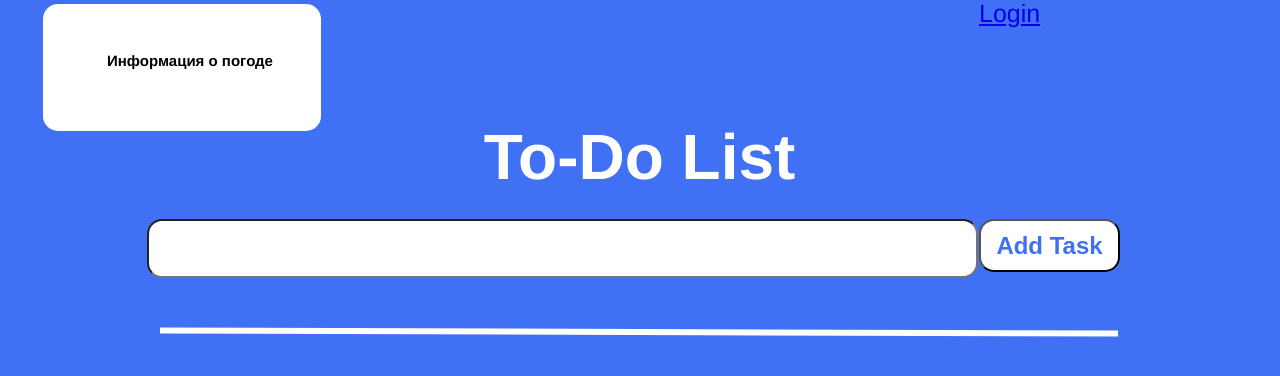
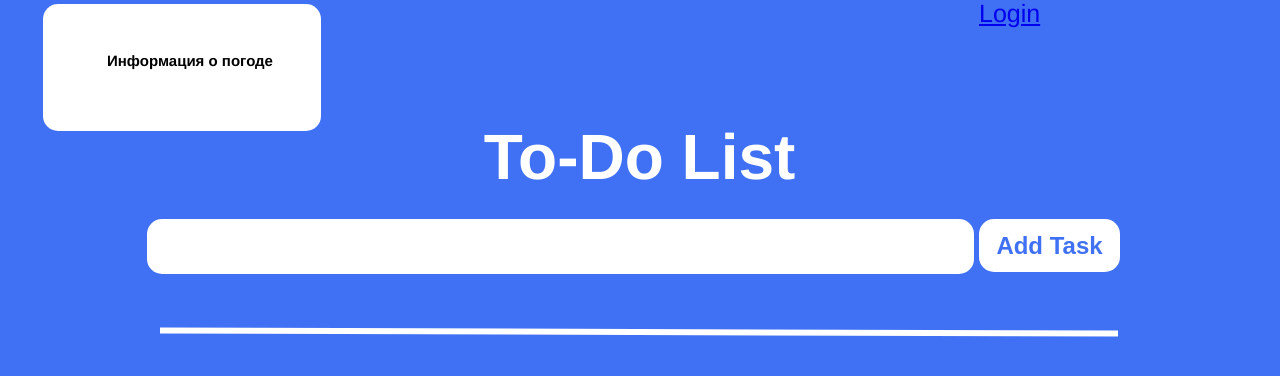
Before and after one commit to ZeroHero-King/flask, a Flask app: template templates/todo_list.html in a window 1280 px wide. Shown: the part 20-396 px from the top of the page. Run offline with Flask 3, Linux system fonts and the light colour scheme; the template is opened without the code that fills it, so the values that code supplies are empty.

Commit message:
Please enter the commit message for your changes. Lines starting with '#' will be ignored, and an empty message aborts the commit.
On branch main
Your branch is up to date with 'origin/main'.

Changes to be committed:
	modified:   database/users.sqlite3
	modified:   static/todo_list.css

```diff
--- a/static/todo_list.css
+++ b/static/todo_list.css
@@ -86,6 +86,7 @@ body, html {
     line-height: 18px;
     text-align: center;
     color: #4071F4;
+    border: none;
   }
 
   .task-input {
@@ -103,6 +104,7 @@ body, html {
     top: 239px;
     background: #FFFFFF;
     border-radius: 15px;
+    border: none;
   }
 
   .task-input button {
@@ -119,11 +121,11 @@ body, html {
     line-height: 29px;
     text-align: center;
     color: #4071F4;
-
+    border: none;
   }
   .task-list {
     position: relative;
-    margin-top: 401px;
+    margin-top: 270px;
     margin-left: 160px;
 }
 
@@ -151,6 +153,7 @@ body, html {
   text-align: center;
   color: #FFFFFF;
   border-radius: 10px;
+  border: none;
 }
 
 .done-button {
```
Also changed, not shown: database/users.sqlite3.
